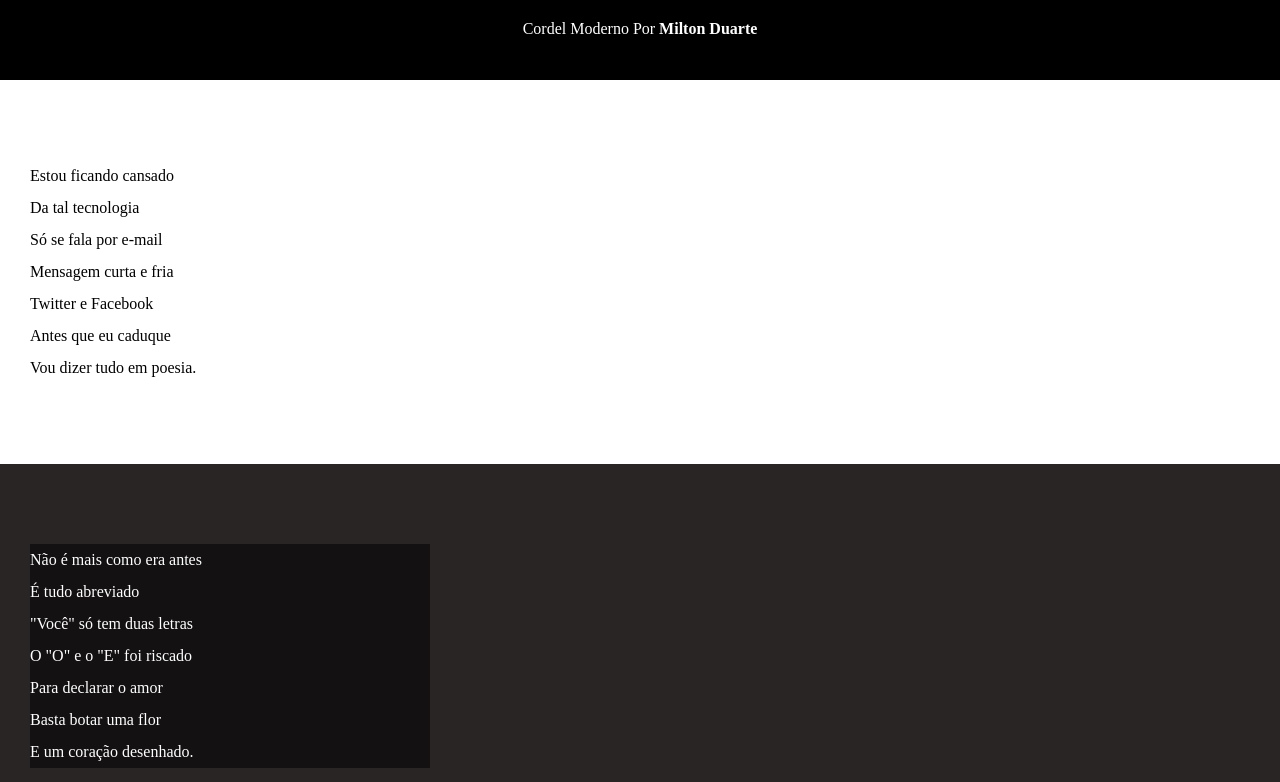
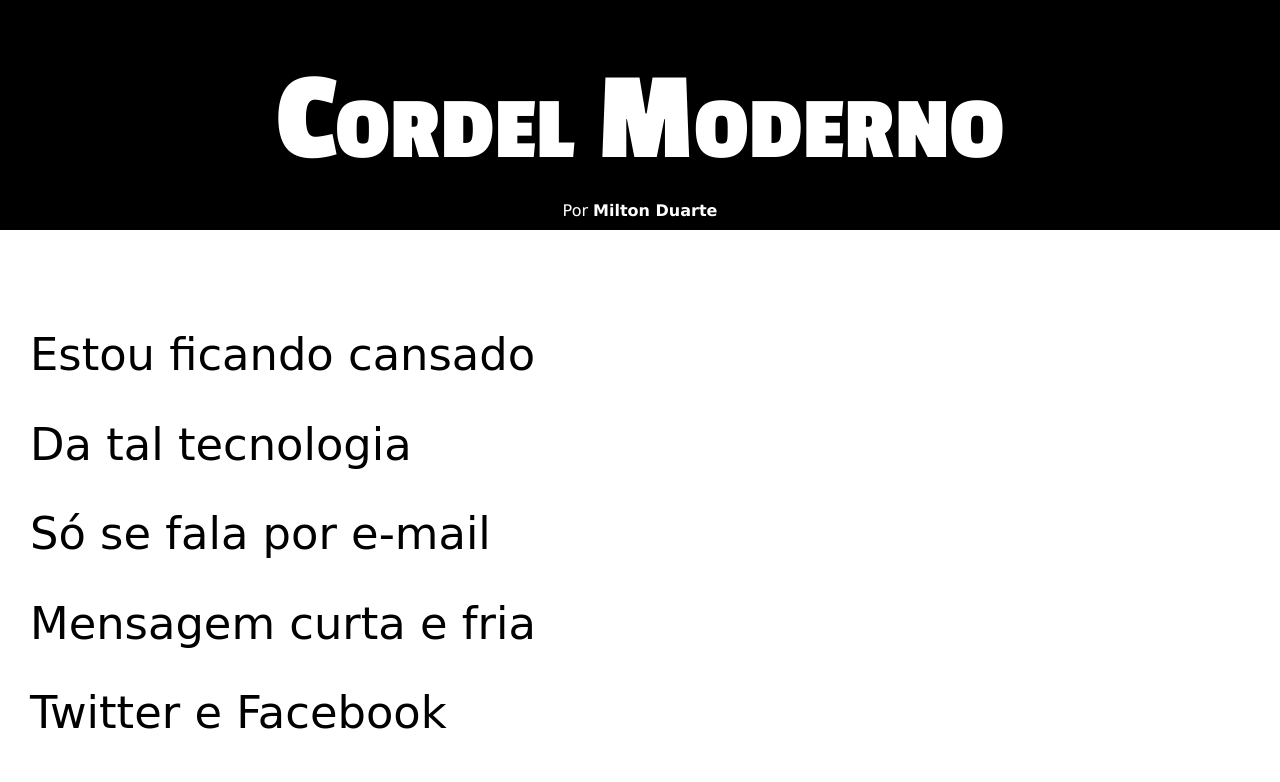
Before and after one commit to GersonBiagi/html-css, a plain HTML site: page desafios/desafio12/index.html in a window 1280 px wide. Shown: the top 782 px of the page. Drawn offline with Linux system fonts and the light colour scheme.

Commit message:
atualizei desafio 12

```diff
--- a/desafios/desafio12/index.html
+++ b/desafios/desafio12/index.html
@@ -9,8 +9,9 @@
 </head>
 <body>
         <header>
+            <h1>Cordel Moderno</h1>
             <p>
-                Cordel Moderno
+
                 Por <a href="https://www.recantodasletras.com.br/poesias/3186743" target="_blank"> Milton Duarte</a>
             </p>
 
--- a/desafios/desafio12/style.css
+++ b/desafios/desafio12/style.css
@@ -1,27 +1,47 @@
 @charset "UTF-B";
+
+
+@import url('https://fonts.googleapis.com/css2?family=Bebas+Neue&family=Dancing+Script:wght@400;500&family=Passion+One:wght@400;700&family=Poppins:wght@100;300;400;500&display=swap');
+
+
+@import url('https://fonts.googleapis.com/css2?family=Bebas+Neue&family=Dancing+Script:wght@400;500&family=Passion+One:wght@400;700&family=Patrick+Hand&family=Poppins:wght@100;300;400;500&display=swap');
+
+
+:root{
+    --fonte1: Verdana, Geneva, Tahoma, sans-serif;
+    --fonte2:  'Passion one', cursive;
+    --fonte3: 'Sriracha', cursive;
+}
+
 
 *{
     margin: 0px;
     padding: 0px;
+    font-size: 1em;
+
 
 }
 html, body{
     min-height: 100vh;
     background-color: darkgray;
+    font-family: var(--fonte1);
 }
 header{
     background-color: black;
     color: white;
     text-align: center;
-    height: 80px;
+
+
 }
 header > h1{
     padding-top: 50px;
     font-variant: small-caps;
+    font-family: var(--fonte2);
+    font-size: 10vw;
 }
 header > p {
     padding-bottom: 50px;
-    padding: 20px;
+    padding: 10px;
 }
 header a, footer a {
     color: white;
@@ -37,6 +57,8 @@ section{
         padding-bottom: 10lvh;
         line-height: 2em;
         padding-left: 30px;
+        font-family: var(--fonte3);
+        font-size: 3.5vw;
 }
 section.normal{
     background-color: white;
@@ -49,7 +71,8 @@ section.imagem{
 }
 section.imagem > p {
     background-color: rgba(0, 0, 0, 0.542);
-    width: 400px;
+    display: inline-block;
+    padding: 5px;
 }
 footer{
     background-color: black;
```
